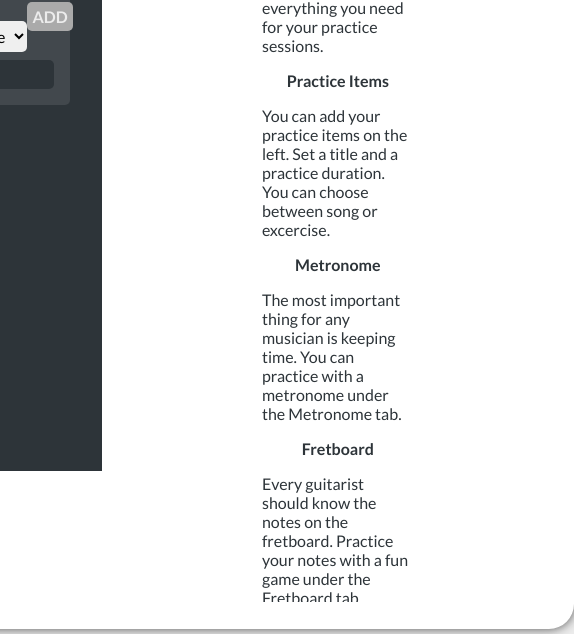
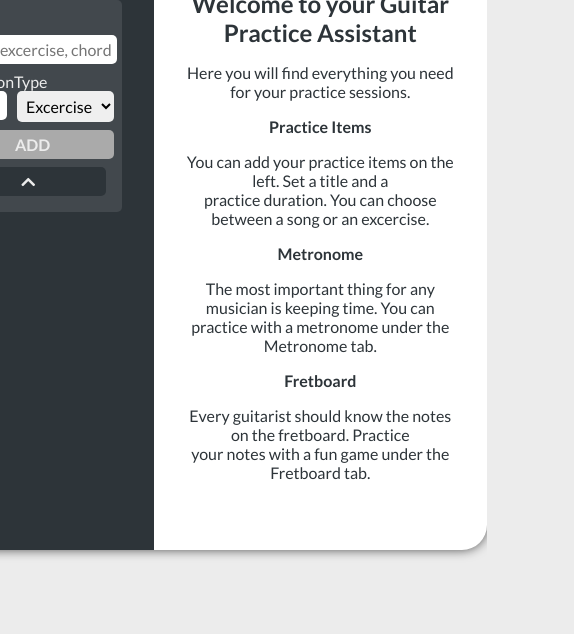
Before and after one commit to VWRoli/JS-practice-project, a website built with Parcel: page guitar-practice-assistant/index.html in a window 390 px wide. Shown: the part 210-844 px from the top of the page, 574 px wide, since content can reach past the window. Built offline with nearby package versions, Linux system fonts and the light colour scheme.

Commit message:
added media queries

```diff
--- a/guitar-practice-assistant/css/style.css
+++ b/guitar-practice-assistant/css/style.css
@@ -35,6 +35,7 @@ body {
   background: var(--bgColor);
   border-radius: 25px;
   box-shadow: 0px 0px 11px 0px rgba(0, 0, 0, 0.66);
+  margin: 0 1rem;
 }
 .dark-btn {
   border: none;
@@ -142,7 +143,7 @@ button {
 }
 .title-group {
   grid-column: span 3;
-  margin-bottom: 1rem;
+  margin-bottom: 0.5rem;
 }
 .title-group input {
   width: 90%;
@@ -199,8 +200,7 @@ button {
 }
 /*************? CONTENT SECTION ******************/
 .content {
-  /* width: 55%; */
-  padding: 0 5rem;
+  padding: 0 2rem;
 }
 /*************? NAVIGATION ******************/
 
@@ -232,6 +232,7 @@ button {
   flex-direction: column;
   align-items: center;
   overflow: hidden;
+  text-align: center;
 }
 .home h2 {
   font-size: 1.5rem;
@@ -247,6 +248,7 @@ button {
   flex-direction: column;
   align-items: center;
   overflow: hidden;
+  margin: 0 3rem;
 }
 .metronome-container > * {
   margin: 1.5rem 0;
@@ -296,3 +298,39 @@ button {
 .hidden {
   display: none;
 }
+
+/*************? MEDIA QUERIES ******************/
+@media only screen and (max-width: 813px) {
+  .content {
+    padding: 0 1rem;
+  }
+  .form-group {
+    grid-template-columns: repeat(2, 1fr);
+  }
+  .title-group {
+    grid-column: span 2;
+  }
+  #title-input {
+    width: 100%;
+  }
+  .title-group input {
+    width: 90%;
+  }
+  .btn-group {
+    margin-top: 0.5rem;
+    width: 100%;
+    grid-column: span 2;
+    justify-self: center;
+  }
+  #add-new-item {
+    width: 100%;
+  }
+  .practice-item-details {
+    grid-template-columns: 1fr;
+    grid-gap: 0.5rem;
+    margin-top: 0.5rem;
+  }
+  .metronome-container {
+    margin: 0 1.5rem;
+  }
+}
--- a/guitar-practice-assistant/index.html
+++ b/guitar-practice-assistant/index.html
@@ -97,7 +97,7 @@
           <p>
             You can add your practice items on the left. Set a title and a
             <br />
-            practice duration. You can choose between song or excercise.
+            practice duration. You can choose between a song or an excercise.
           </p>
           <h3>Metronome</h3>
           <p>
--- a/guitar-practice-assistant/js/metronome.js
+++ b/guitar-practice-assistant/js/metronome.js
@@ -86,7 +86,7 @@ class Metronome {
   }
 
   _sound(time) {
-    this._synth.triggerAttackRelease('A3', 0.03, time);
+    this._synth.triggerAttackRelease('A4', 0.03, time);
   }
 }
 
```
